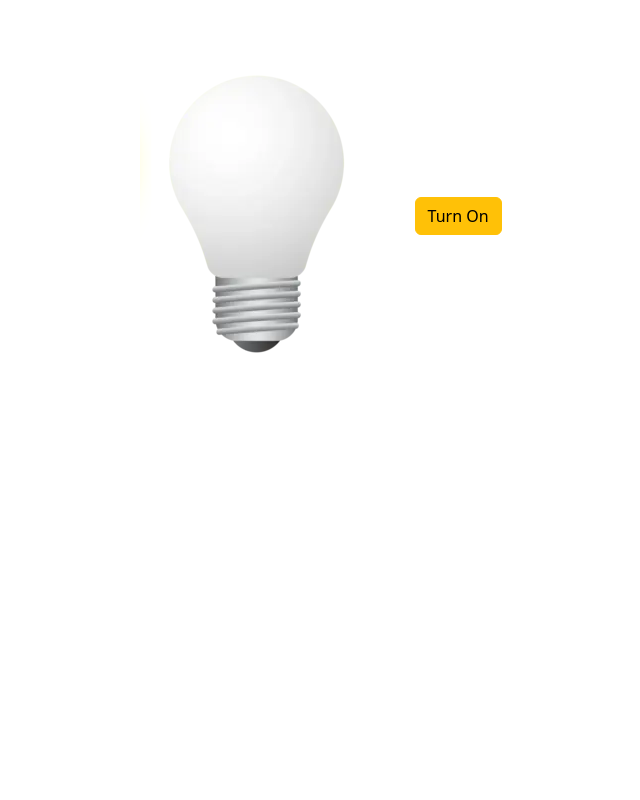
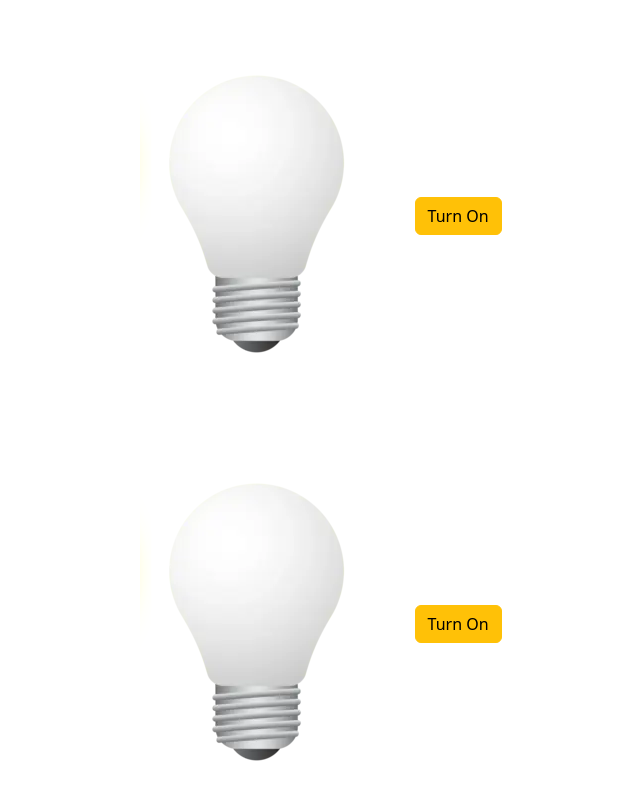
Before and after one commit to aldodenegri/js-dom-1, a plain HTML site: page index.html in a window 1280 px wide. Shown: the part 784-1584 px from the top of the page, without its empty margins (319-959 px from the left). Before the commit the page ends 1176 px from the top, so only its background shows below. Drawn offline with nearby package versions, Linux system fonts and the light colour scheme.

Commit message:
ulteriore funzione che modifica soltanto gli attributi da cambiare

```diff
--- a/index.html
+++ b/index.html
@@ -66,6 +66,15 @@
 
         </div>
     </div>
+    <div class="mt-5 text-center">
+        <div class="col">
+            <div id="lamp5">
+                <img src="./img/white_lamp.png" alt="offLamp" class="img-fluid">
+                <input type="button" id="on/off" class="btn btn-warning mt-2" value="Turn On" onclick="switchLamp_alt3('lamp5')">
+            </div>
+        </div>
+    </div>
+
 
     <script src="main.js"></script>
 
--- a/main.js
+++ b/main.js
@@ -1,6 +1,6 @@
 function switchLamp(lampId) {
     const lamp = document.getElementById(lampId);
-
+    //quer
     const currentImg = lamp.querySelector('img').src;
 
     if (currentImg.includes('white_lamp.png')) {
@@ -48,3 +48,19 @@ function switchLamp_alt2(lampId) {
     divOn.classList.toggle('d-none');
 
 }
+function switchLamp_alt3(lampId) {
+    const lamp = document.getElementById(lampId);
+    const img = lamp.querySelector('img');
+    const button = document.getElementById('on/off');
+    // const button = lamp.querySelector('input[type="button"]');
+
+    if (img.src.includes('white_lamp.png')) {
+        img.src = "img/yellow_lamp.png";
+        img.alt = "onLamp";
+        button.value = "Turn Off";
+    } else {
+        img.src = "img/white_lamp.png";
+        img.alt = "offLamp";
+        button.value = "Turn On";
+    }
+}
```
